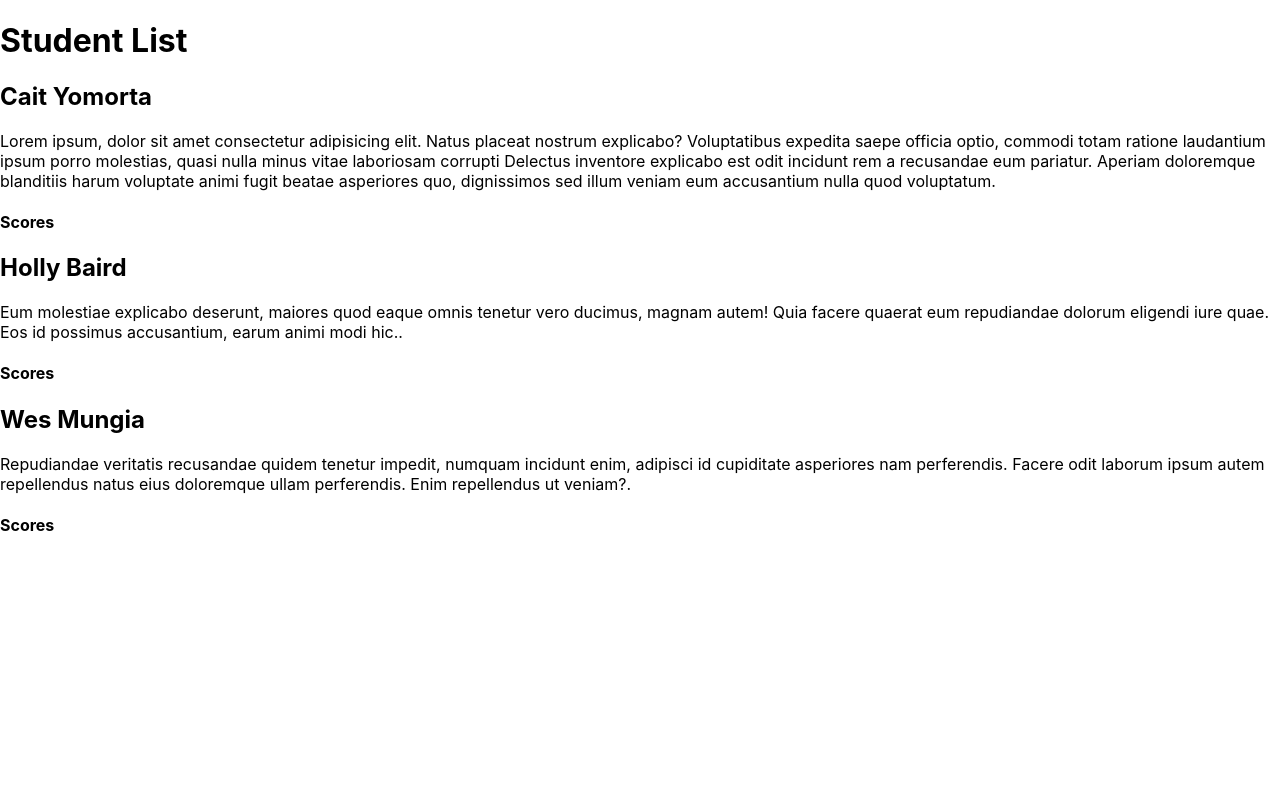
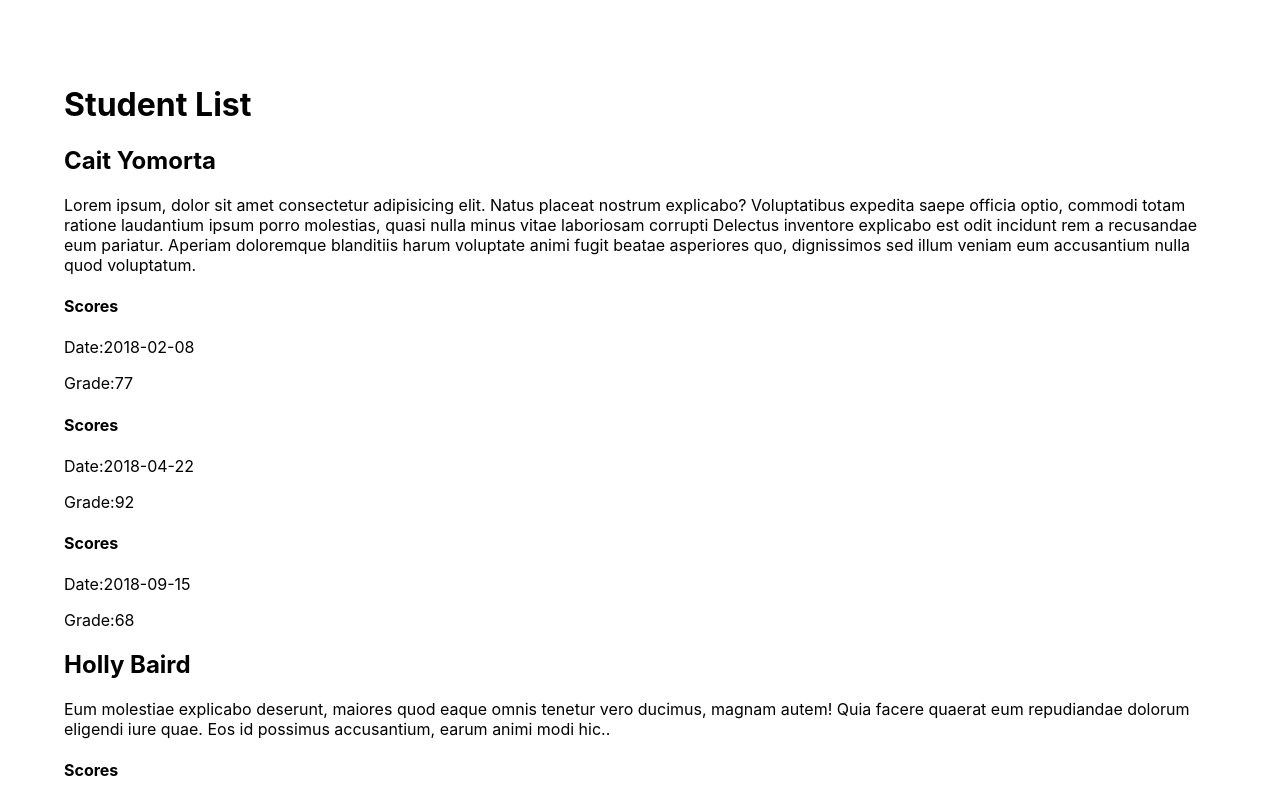
Before and after one commit to darnelldugger/students-lab, a React (Create React App) app: page / in a window 1280 px wide. Shown: the top 800 px of the page. Built offline with nearby package versions, Linux system fonts and the light colour scheme.

Commit message:
complete

```diff
--- a/src/Score.jsx
+++ b/src/Score.jsx
@@ -5,6 +5,8 @@ const Score = (props) => {
   return (
     <>
       <h4>Scores</h4>
+      <p>Date:{props.score.date}</p>
+      <p>Grade:{props.score.score}</p>
     </>
    );
 }
--- a/src/Student.jsx
+++ b/src/Student.jsx
@@ -7,7 +7,10 @@ const Student = (props) => {
 
         <h2>{props.student.name}</h2>
         <p>{props.student.bio}.</p>
-        < Score />
+        {props.student.scores.map(score =>
+          < Score score={score}/>
+
+          )}
     </>
   );
 }
--- a/src/index.css
+++ b/src/index.css
@@ -5,6 +5,7 @@ body {
     sans-serif;
   -webkit-font-smoothing: antialiased;
   -moz-osx-font-smoothing: grayscale;
+  padding: 4rem;
 }
 
 code {
```
